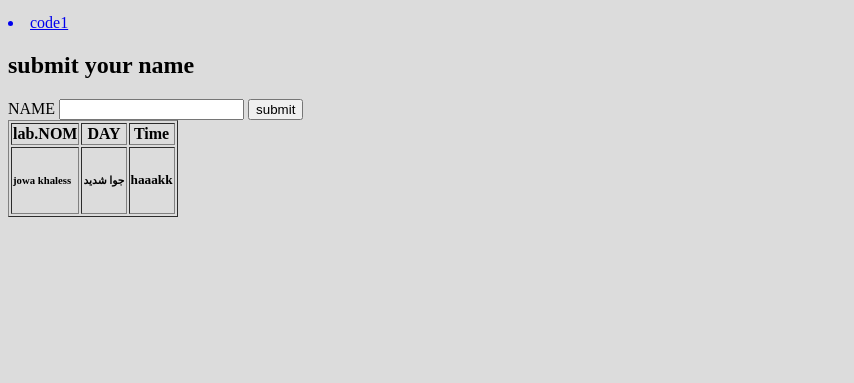
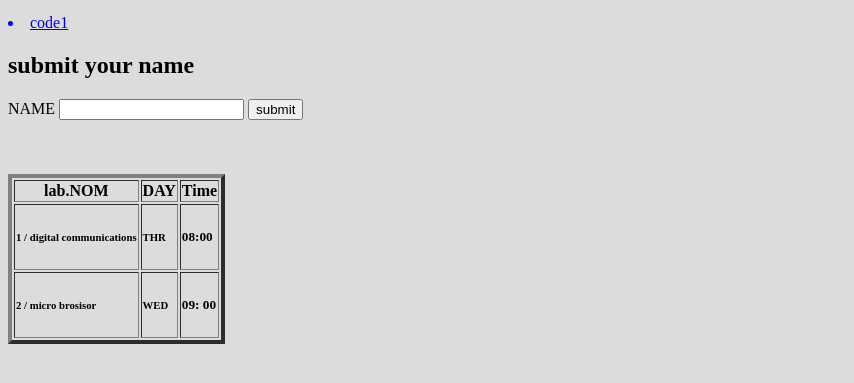
Before and after one commit to OSA-IT/matlab, a plain HTML site: page index.html in a window 1280 px wide. Shown: the part 101-484 px from the top of the page, without its empty margins (0-854 px from the left). Drawn offline with Linux system fonts and the light colour scheme.

Commit message:
Update index.html

```diff
--- a/index.html
+++ b/index.html
@@ -15,22 +15,30 @@
     <label for="name"> NAME </label>
     <input type="text" id="name" name="name">
     <input type="submit" value="submit">
+    <br>
+    <br>
+    <br>
+    <br>
 
 
 </form>
- <table border="1" >
+ <table border="4" >
     <tr>
         <th>lab.NOM</th>
         <th> DAY </th>
         <th>Time</th>
     </tr>
 <tr>
-    <td> <h6>jowa khaless</h6></td>
-    <td> <h6> جوا شديد</h6></td>
-    <td>  <h5> haaakk</h5> </td>
+    <td> <h6> 1 / digital communications</h6></td>
+    <td> <h6>  THR</h6></td>
+    <td>  <h5> 08:00</h5> </td>
 </tr>
 
-
+<tr>
+    <td> <h6> 2 / micro brosisor</h6></td>
+    <td> <h6> WED</h6></td>
+    <td>  <h5>09: 00 </h5> </td>
+</tr>
 
 
 
```
